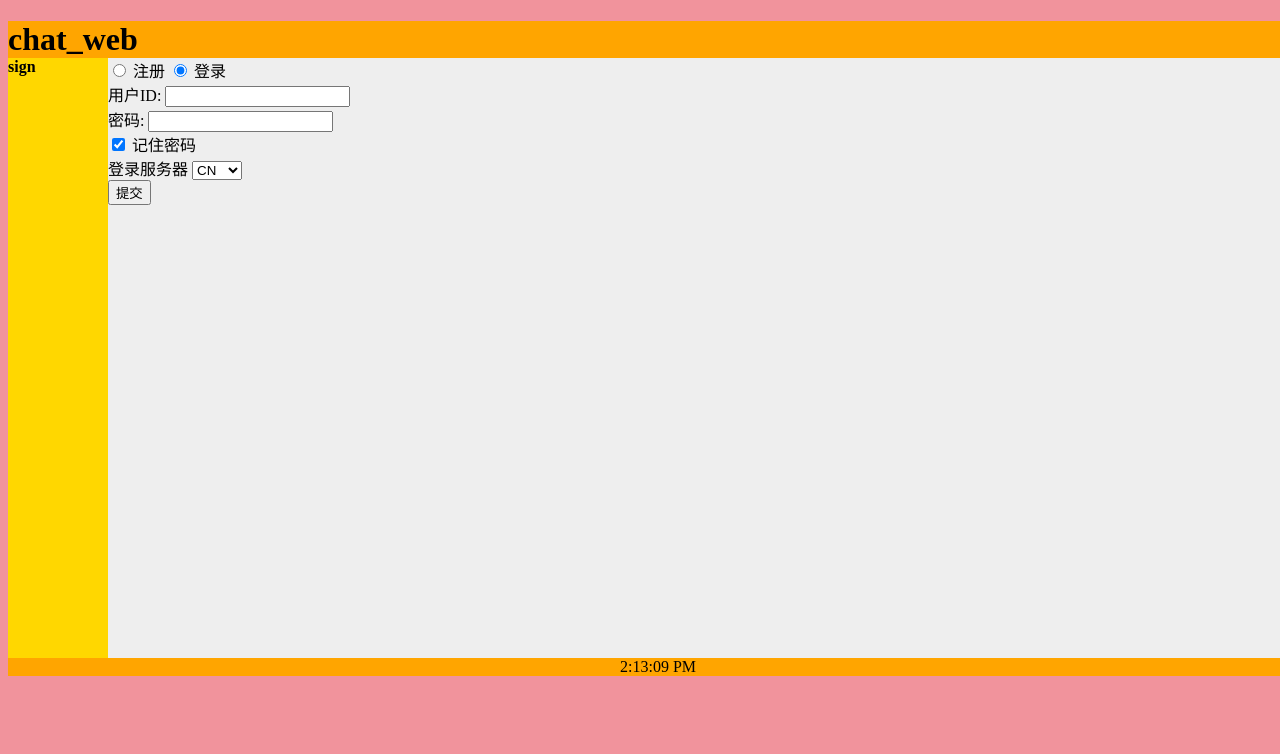
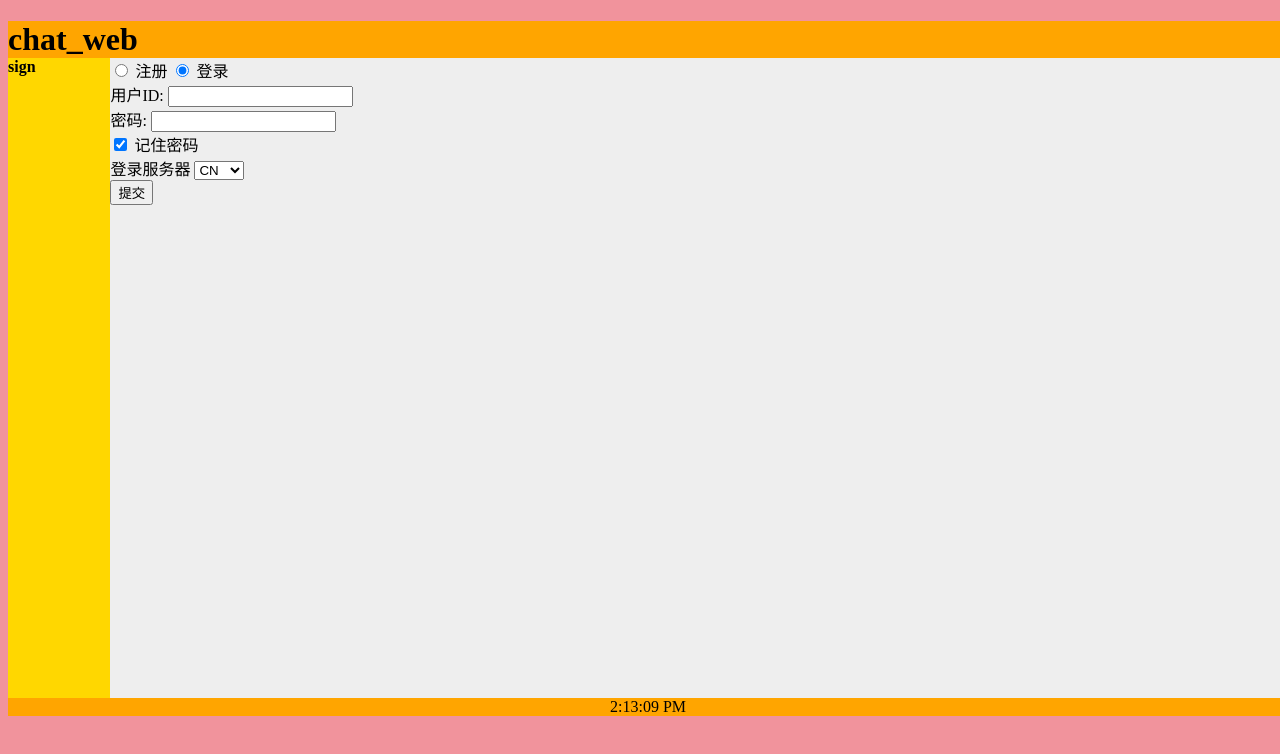
Before and after one commit to 51hhh/chat_server, a plain HTML site: page sign/index.html in a window 1280 px wide. Shown: the top 754 px of the page. Drawn offline with Linux system fonts and the light colour scheme.

Commit message:
Update index.html

```diff
--- a/sign/index.html
+++ b/sign/index.html
@@ -7,6 +7,50 @@
     <title>title</title>
 
 
+    <style>
+        /* 将CSS规则定义在外部样式表中 */
+        /* 为所有设备设置基础样式 */
+        body {
+        background-color: rgb(241, 147, 156);
+        }
+
+        #container {
+        width: 80vw; /* 容器宽度基于视口宽度 */
+        margin: auto;
+        }
+
+        #header {
+        background-color: #FFA500;
+        }
+
+        #header h1 {
+        margin-bottom: 0;
+        }
+
+        #menu {
+        background-color: #FFD700;
+        width: 10vw; /* 菜单宽度基于视口宽度 */
+        float: left;
+        }
+
+        #content {
+        background-color: #EEEEEE;
+        width: 70vw; /* 内容区域宽度基于视口宽度 */
+        float: left;
+        }
+
+        #footer {
+        background-color: #FFA500;
+        text-align: center;
+        }
+
+        /* 示例媒体查询：当视口宽度小于某个特定值时 */
+        @media (max-width: 600px) {
+        #container, #menu, #content {
+            width: 100vw; /* 在小屏幕上容器、菜单和内容占满整个视口宽度 */
+        }
+        }
+    </style>
 
 
     <script>
@@ -123,16 +167,16 @@
 <body>
 
 
-    <div id="container" style="width:1300px">
+    <div id="container" style="width:100vw;">
 
-        <div id="header" style="background-color:#FFA500;">
+        <div id="header" style="background-color:#FFA500; width:100%;">
         <h1 style="margin-bottom:0;">chat_web</h1></div>
 
-        <div id="menu" style="background-color:#FFD700;height:600px;width:100px;float:left;">
+        <div id="menu" style="background-color:#FFD700;height:80vh;width:8vw;float:left;">
         <b>sign</b>
         </div>
 
-        <div id="content" style="background-color:#EEEEEE;height:600px;width:1200px;float:left;">
+        <div id="content" style="background-color:#EEEEEE;height:80vh;width:92vw;float:left;">
 
             <form id="loginForm">
                 <!-- 单选按钮 -->
@@ -180,7 +224,7 @@
 
 
 
-        <div id="footer" style="background-color:#FFA500;clear:both;text-align:center;">
+        <div id="footer" style="background-color:#FFA500;clear:both;text-align:center;width:100%;">
             <p id="demo"></p>
         </div>
 
@@ -197,5 +241,4 @@
 
 </body>
 
-
 </html>
```
